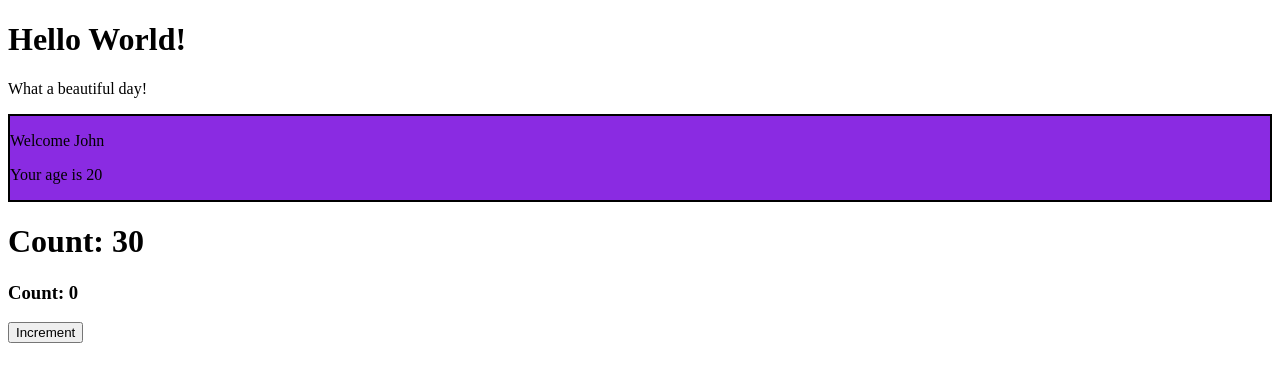
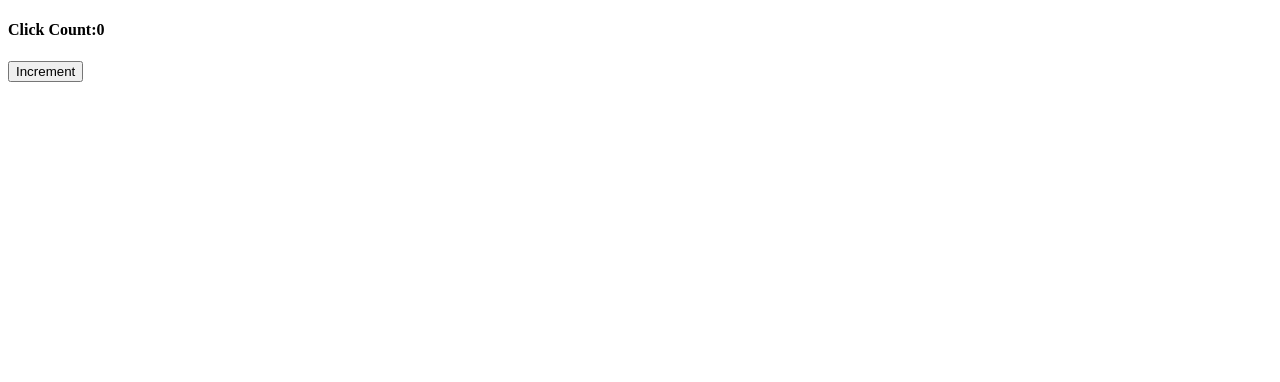
Before and after one commit to Zulk0rne1n/React-Exercises, a React (Create React App) app: page / in a window 1280 px wide. Shown: the top 382 px of the page. Built offline with nearby package versions, Linux system fonts and the light colour scheme.

Commit message:
useState-01 added

```diff
--- a/src/App.js
+++ b/src/App.js
@@ -1,7 +1,4 @@
 import React from "react"
-import { Counter } from "./Counter"
-import { Hello } from "./Hello"
-import { Welcome } from "./Welcome"
 import { ClickCounter } from "./ClickCounter"
 
 
@@ -9,9 +6,7 @@ export class App extends React.Component {
     render() {
         return (
             <div>
-                <Hello />
-                <Welcome name="John" age={20} />
-                <Counter incrementAmount={1} timeout={500} initialValue={20}/>
+
                 <ClickCounter initialValue={0} incrementAmount={3}/>
             </div>)
     }
--- a/src/ClickCounter.js
+++ b/src/ClickCounter.js
@@ -1,27 +1,16 @@
-import React from "react";
+import React,  { useState } from "react";
 
+export function ClickCounter() {
+    const [count, setCount] = useState(0)
 
-export class ClickCounter extends React.Component {
-    state = {
-        count: this.props.initialValue,
+    function handleUpdateCount() {
+        setCount((c) => c + 1)
     }
 
-    handleClickCounter = () => {
-        this.setState((state) => {
-            return {
-                count: state.count + this.props.incrementAmount,
-            }
-        })
-
-    }
-    render() {
-        return (
-            <div>
-                <h3>Count: {this.state.count}</h3>
-                <button onClick={this.handleClickCounter}>Increment</button>
-            </div>
-        )
-    }
-
-
+    return (
+        <div>
+            <h4>Click Count:{count}</h4>
+            <button onClick={handleUpdateCount}>Increment</button>
+        </div>
+    )
 }
```
